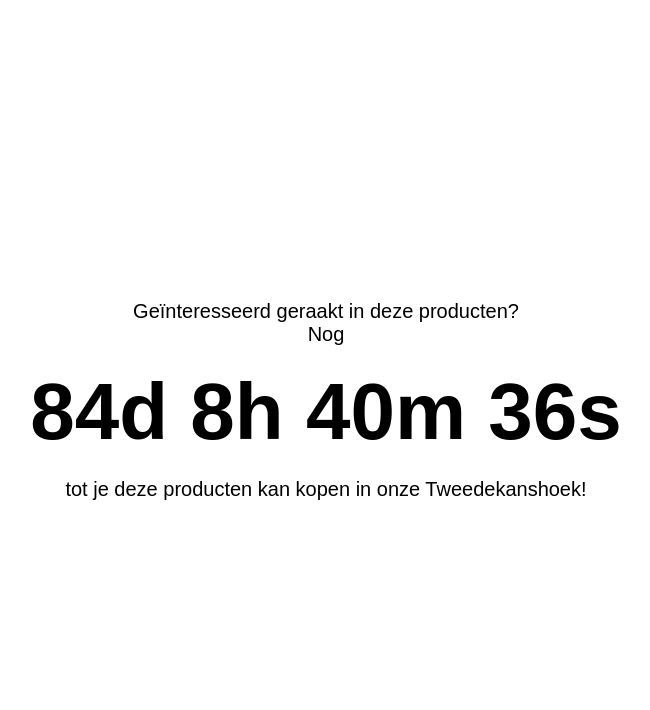
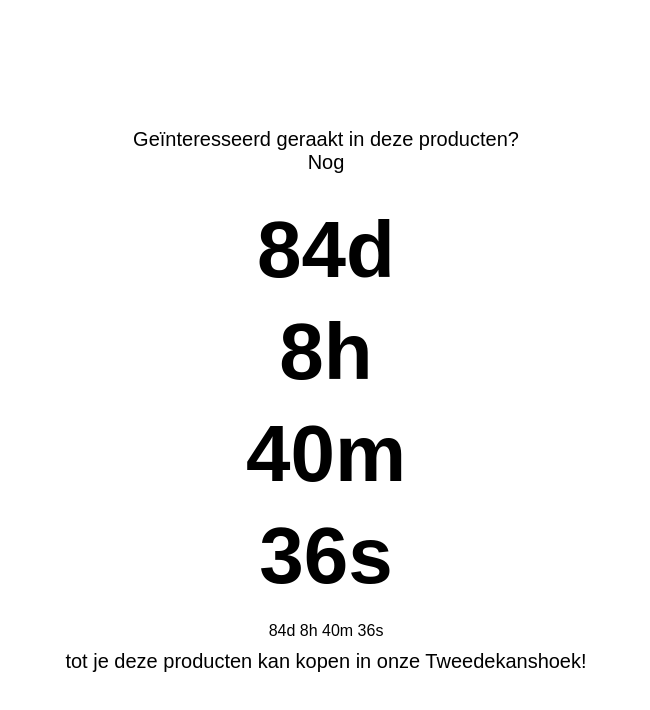
Before and after one commit to tobyvankempeningka/tkhTimer, a plain HTML site: page index.html in a window 1280 px wide. Shown: the whole page, without its empty margins (314-964 px from the left). Drawn offline with Linux system fonts and the light colour scheme.

Commit message:
Update index.html

```diff
--- a/index.html
+++ b/index.html
@@ -43,7 +43,13 @@ html, body {
         Nog
     </p>
 
-    <div id="timer" class="timer"></div>
+    <div class="timer">
+      <div class="timer" id="days"></div>
+      <div class="timer" id="hours"></div>
+      <div class="timer" id="minutes"></div>
+      <div class="timer" id="seconds"></div>
+    </div>
+    <div id="timer"></div>
 
     <p class="text">
         tot je deze producten kan kopen in onze Tweedekanshoek!
@@ -53,6 +59,10 @@ html, body {
 <script>
 const targetDate = new Date("2026-09-04T00:00:00").getTime();
 const timer = document.getElementById("timer");
+const daysDiv = document.getElementById("days");
+const hoursDiv = document.getElementById("hours");
+const minutesDiv = document.getElementById("minutes");
+const secondsDiv = document.getElementById("seconds");
 
 function updateTimer() {
     const distance = targetDate - Date.now();
@@ -68,6 +78,10 @@ function updateTimer() {
     const seconds = Math.floor(distance % 60000 / 1000);
 
     timer.textContent = `${days}d ${hours}h ${minutes}m ${seconds}s`;
+    daysDiv.textContent = `${days}d`;
+    hoursDiv.textContent = `${hours}h`;
+    minutesDiv.textContent = `${minutes}m`;
+    secondsDiv.textContent = `${seconds}s`;
 }
 
 updateTimer();
```
